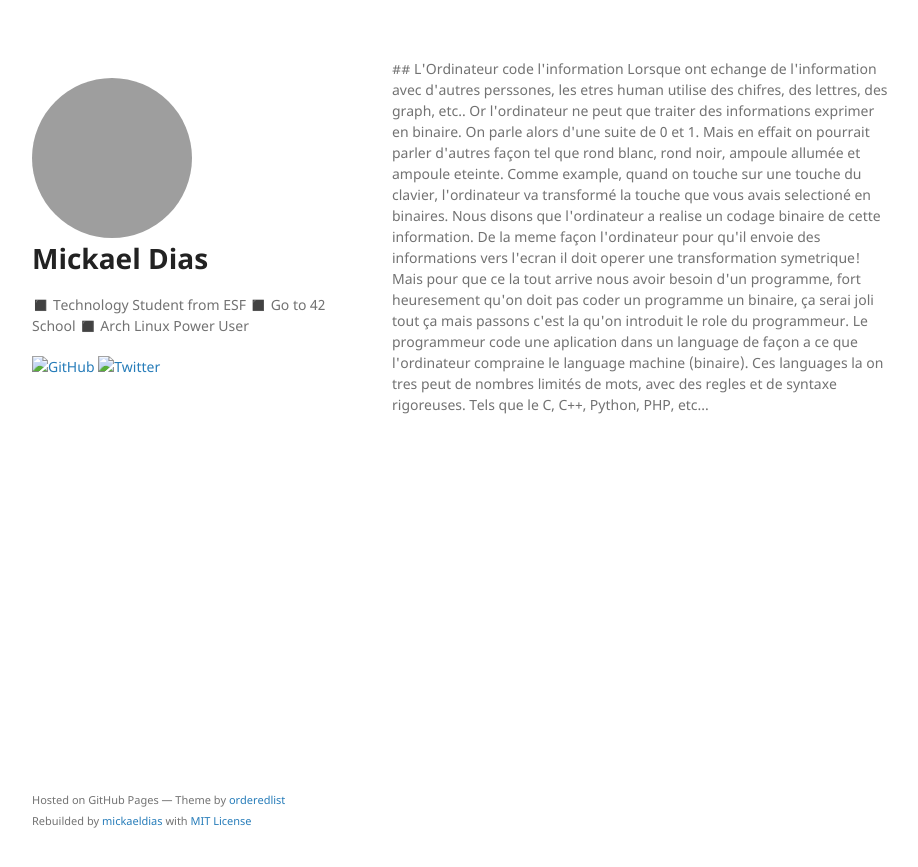
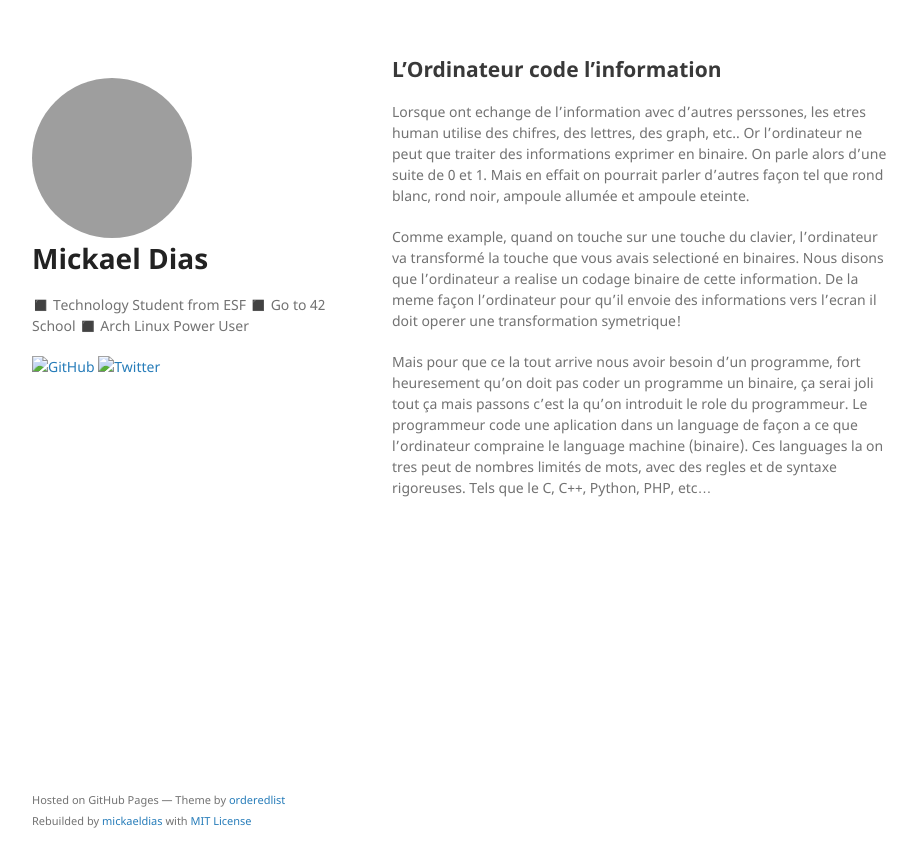
Before and after one commit to gliasa01/gliasa01.github.io, a Jekyll site: the page built from _posts/2017-09-27-the-language-of-the-computers.md, in a window 1280 px wide. Shown: the top 867 px of the page, without its empty margins (178-1096 px from the left). Built offline with Jekyll 4.4.1, drawn with Linux system fonts in a browser that asks for light colours; grey boxes are pictures that could not be loaded.

Commit message:
fix post excerpt

```diff
--- a/_posts/2017-09-27-the-language-of-the-computers.md
+++ b/_posts/2017-09-27-the-language-of-the-computers.md
@@ -4,7 +4,6 @@ title:  "L'Ordinateur code l'information"
 date:   2017-09-27 20:12
 categories: learn, code, computer, program, binary
 ---
-<section>
 ## L'Ordinateur code l'information
 
 Lorsque ont echange de l'information avec d'autres perssones, les etres human utilise des chifres, des lettres, des graph, etc.. Or l'ordinateur ne peut que traiter des informations exprimer en binaire. On parle alors d'une suite de 0 et 1. Mais en effait on pourrait parler d'autres façon tel que rond blanc, rond noir, ampoule allumée et ampoule eteinte.
@@ -12,4 +11,3 @@ Lorsque ont echange de l'information avec d'autres perssones, les etres human ut
 Comme example, quand on touche sur une touche du clavier, l'ordinateur va transformé la touche que vous avais selectioné en binaires. Nous disons que l'ordinateur a realise un codage binaire de cette information. De la meme façon l'ordinateur pour qu'il envoie des informations vers l'ecran il doit operer une transformation symetrique!
 
 Mais pour que ce la tout arrive nous avoir besoin d'un programme, fort heuresement qu'on doit pas coder un programme un binaire, ça serai joli tout ça mais passons c'est la qu'on introduit le role du programmeur. Le programmeur code une aplication dans un language de façon a ce que l'ordinateur compraine le language machine (binaire). Ces languages la on tres peut de nombres limités de mots, avec des regles et de syntaxe rigoreuses. Tels que le C, C++, Python, PHP, etc...
-</section>
```
Also changed, not shown: index.md (+1 -0 lines).
